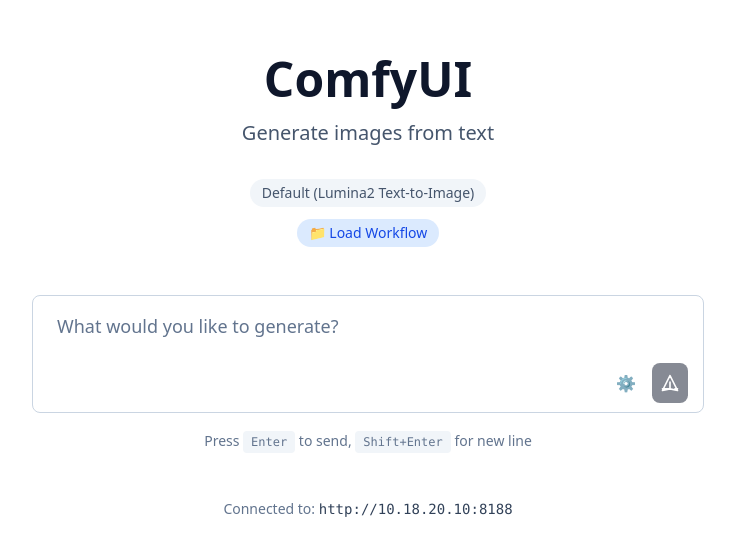
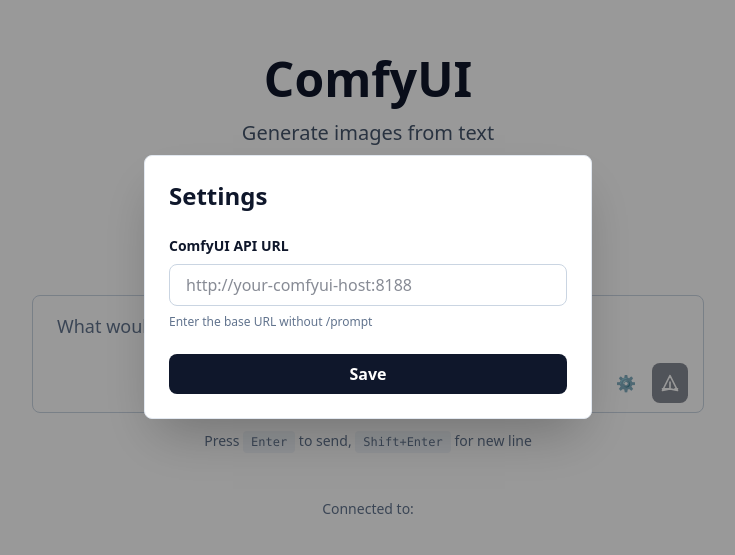
Before and after one commit to danohn/comfy-frontend, a React (Vite) app: page / in a window 1280 px wide. Shown: the part 113-668 px from the top of the page, without its empty margins (272-1007 px from the left). Built offline with nearby package versions, Linux system fonts and the light colour scheme.

Commit message:
Prompt for API IP on startup

```diff
--- a/src/App.jsx
+++ b/src/App.jsx
@@ -2,6 +2,16 @@
 import defaultWorkflow from '../01_get_started_text_to_image.json'
 
 export default function App() {
+  function normalizeApiUrl(url) {
+    return url.trim().replace(/\/prompt\/?$/, '')
+  }
+
+  function loadStoredApiUrl() {
+    const saved = localStorage.getItem('comfy_api_url')
+    if (!saved) return ''
+    return normalizeApiUrl(saved)
+  }
+
   function loadStoredWorkflow() {
     const saved = localStorage.getItem('comfy_workflow')
     if (!saved) return defaultWorkflow
@@ -43,9 +53,7 @@
   }
 
   const [promptText, setPromptText] = useState('')
-  const [apiUrl, setApiUrl] = useState(() => {
-    return localStorage.getItem('comfy_api_url') || 'http://10.18.20.10:8188'
-  })
+  const [apiUrl, setApiUrl] = useState(() => loadStoredApiUrl())
   const [workflow, setWorkflow] = useState(() => {
     return loadStoredWorkflow()
   })
@@ -56,16 +64,22 @@
   const [imageSrc, setImageSrc] = useState(null)
   const [error, setError] = useState(null)
   const [statusMessage, setStatusMessage] = useState('')
-  const [showSettings, setShowSettings] = useState(false)
+  const [showSettings, setShowSettings] = useState(() => !loadStoredApiUrl())
   const [settingsUrl, setSettingsUrl] = useState(apiUrl)
   const fileInputRef = useRef(null)
+  const hasConfiguredApiUrl = apiUrl.length > 0
 
   function saveApiUrl(url) {
-    const cleanUrl = url.replace(/\/prompt\/?$/, '')
+    const cleanUrl = normalizeApiUrl(url)
+    if (!cleanUrl) {
+      setError('Please enter your ComfyUI API URL before continuing')
+      return
+    }
     setApiUrl(cleanUrl)
     setSettingsUrl(cleanUrl)
     localStorage.setItem('comfy_api_url', cleanUrl)
     setShowSettings(false)
+    setError(null)
   }
 
   function handleWorkflowUpload(e) {
@@ -104,6 +118,11 @@
   async function handleGenerate(e) {
     e?.preventDefault()
     if (!promptText.trim()) return
+    if (!hasConfiguredApiUrl) {
+      setError('Configure your ComfyUI API URL in Settings to generate images')
+      setShowSettings(true)
+      return
+    }
 
     setIsLoading(true)
     setError(null)
@@ -353,7 +372,7 @@
                   type="text"
                   value={settingsUrl}
                   onChange={(e) => setSettingsUrl(e.target.value)}
-                  placeholder="http://10.18.20.10:8188"
+                  placeholder="http://your-comfyui-host:8188"
                   className="w-full px-4 py-2 border border-slate-300 text-slate-900 rounded-lg focus:outline-none focus:border-slate-300 focus:ring-2 focus:ring-slate-900 focus:ring-opacity-10"
                 />
                 <p className="text-xs text-slate-500 mt-2">Enter the base URL without /prompt</p>
@@ -367,12 +386,14 @@
               >
                 Save
               </button>
+              {hasConfiguredApiUrl && (
                 <button
                   onClick={() => setShowSettings(false)}
                   className="flex-1 px-4 py-2 bg-slate-200 text-slate-900 font-semibold rounded-lg hover:bg-slate-300 transition-colors"
                 >
                   Cancel
                 </button>
+              )}
             </div>
           </div>
         </div>
--- a/src/styles.css
+++ b/src/styles.css
@@ -5,7 +5,7 @@
 }
 
 body {
-  @apply bg-slate-950 text-slate-100;
+  @apply bg-white text-slate-900;
 }
 
 button:disabled {
```
Also changed, not shown: 1 other file (tests, documents, lock files or other folders). Lines whose indentation alone changed are shown as unchanged.
